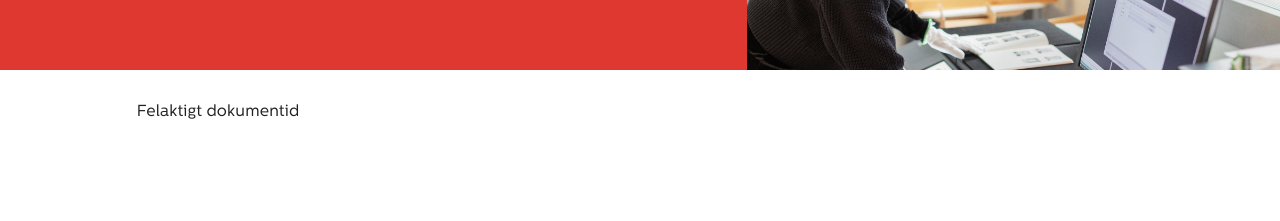
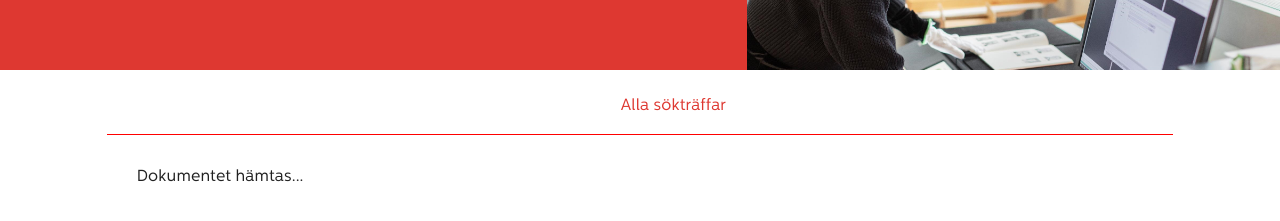
Before and after one commit to naringslivshistoria/digital-reading-room, a React (Vite) app in the folder packages/reading-room-frontend/: page /dokument in a window 1280 px wide. Shown: the part 205-426 px from the top of the page. Built offline with nearby package versions, Linux system fonts and the light colour scheme; no server answers.

Commit message:
Better error message on document page

```diff
--- a/packages/reading-room-frontend/src/routes/document/documentPage.tsx
+++ b/packages/reading-room-frontend/src/routes/document/documentPage.tsx
@@ -43,9 +43,14 @@ export const DocumentPage = () => {
   const sort = searchParams.get('sort') ?? undefined
   const sortOrder = searchParams.get('sortOrder') ?? undefined
   const position = searchParams.get('position') ?? undefined
+  const [documentNotLoaded, setDocumentNotLoaded] = useState(false)
 
   const navigate = useNavigate()
   const [showDownload, setShowDownload] = useState<boolean>(false)
+
+  const onDocumentSearchError = () => {
+    setDocumentNotLoaded(true)
+  }
 
   useIsLoggedIn(true)
 
@@ -60,6 +65,7 @@ export const DocumentPage = () => {
     filter: filter == undefined ? '' : filter,
     sort,
     sortOrder,
+    onError: onDocumentSearchError,
   })
 
   useEffect(() => {
@@ -81,6 +87,7 @@ export const DocumentPage = () => {
     }
 
     setDocument(thisDoc)
+    setDocumentNotLoaded(false)
   }, [id, data, position, searchParams, document, navigate])
 
   useEffect(() => {
@@ -147,8 +154,6 @@ export const DocumentPage = () => {
       <Grid container bgcolor="white">
         <Grid item xs={1} />
         <Grid item xs={10} sx={{ marginBottom: 10 }}>
-          {document ? (
-            <>
           <Grid container display="flex">
             <Box
               sx={{
@@ -201,6 +206,8 @@ export const DocumentPage = () => {
             </Box>
           </Grid>
           <Divider sx={{ borderColor: 'red' }} />
+          {document ? (
+            <>
               <Stack
                 direction="row"
                 justifyContent="space-between"
@@ -357,7 +364,13 @@ export const DocumentPage = () => {
               </Stack>
             </>
           ) : (
-            <div style={{ padding: '30px' }}>Felaktigt dokumentid</div>
+            <div style={{ padding: '30px' }}>
+              {documentNotLoaded ? (
+                <>Dokumentet kunde inte hämtas på grund av ett oväntat fel.</>
+              ) : (
+                <>Dokumentet hämtas...</>
+              )}
+            </div>
           )}
         </Grid>
         <Grid item xs={1} />
--- a/packages/reading-room-frontend/src/routes/search/hooks/useSearch.ts
+++ b/packages/reading-room-frontend/src/routes/search/hooks/useSearch.ts
@@ -61,12 +61,14 @@ export const useSearch = ({
   filter,
   sort,
   sortOrder,
+  onError,
 }: {
   query: string | undefined | null
   startIndex: number
   filter: string | undefined | null
   sort: string | undefined | null
   sortOrder: string | undefined | null
+  onError: () => void
 }) =>
   useQuery<SearchResponse, AxiosError>({
     queryKey: ['search', query, startIndex, filter, sort, sortOrder],
@@ -105,6 +107,7 @@ export const useSearch = ({
         return failureCount <= 1
       }
     },
+    onError: onError,
   })
 
 export const useCheckLogin = ({ token }: { token: string | null }) => {
```
Lines whose indentation alone changed are shown as unchanged.
